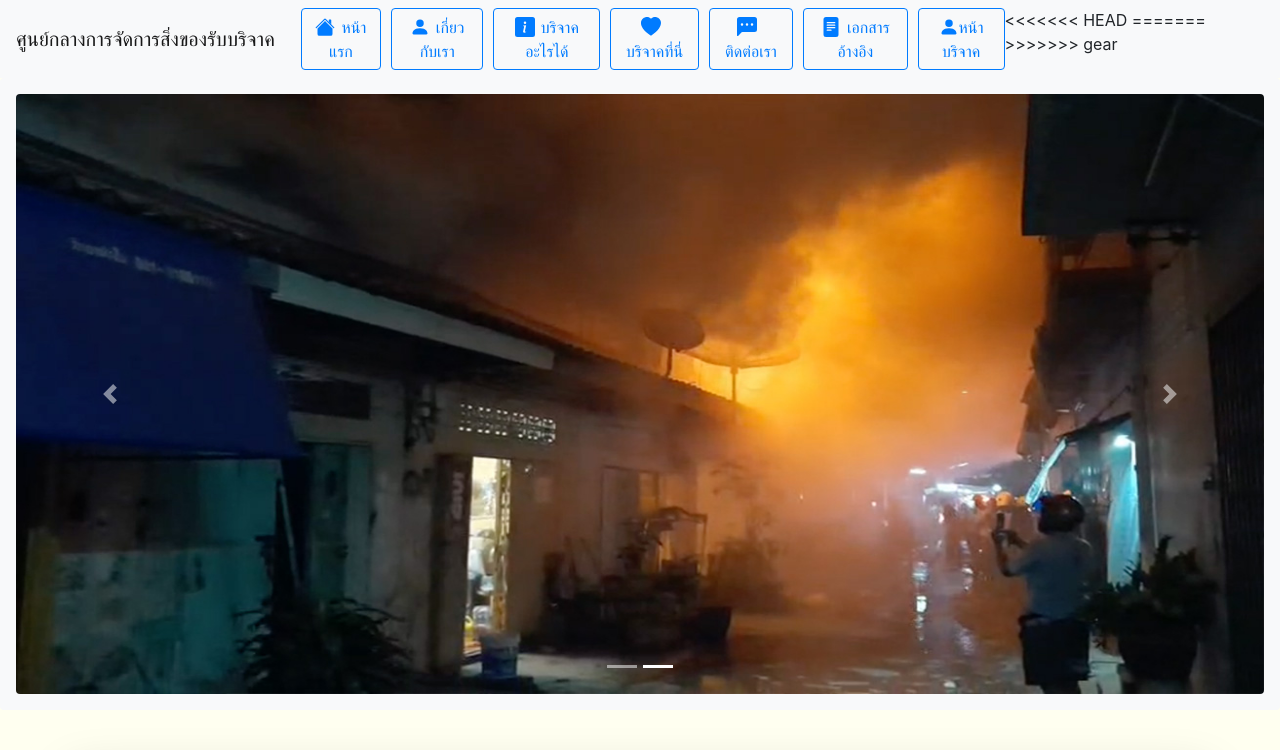
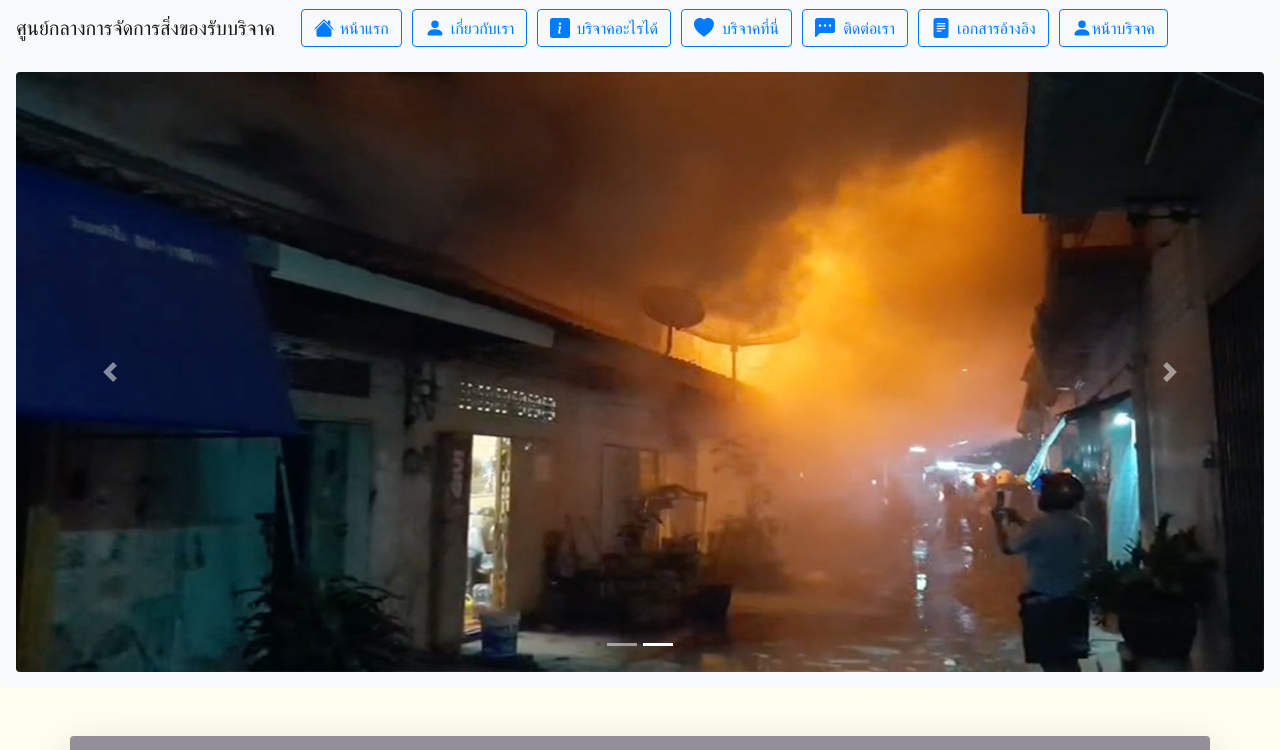
Before and after one commit to KitsadaGear/ProjectMid_Webtech, a Vue app: page / in a window 1280 px wide. Shown: the top 750 px of the page. Built offline with nearby package versions, Linux system fonts and the light colour scheme; what vue-moment, vuefire would draw is missing.

Commit message:
แก้นิดหน่อย

```diff
--- a/src/App.vue
+++ b/src/App.vue
@@ -50,10 +50,6 @@
               <b-icon icon="person-fill"></b-icon>หน้าบริจาค
             </b-button>
           </router-link>
-<<<<<<< HEAD
-=======
-
->>>>>>> gear
           <!-- /Only Fast Pass -->
         </ul>
       </div>
```
